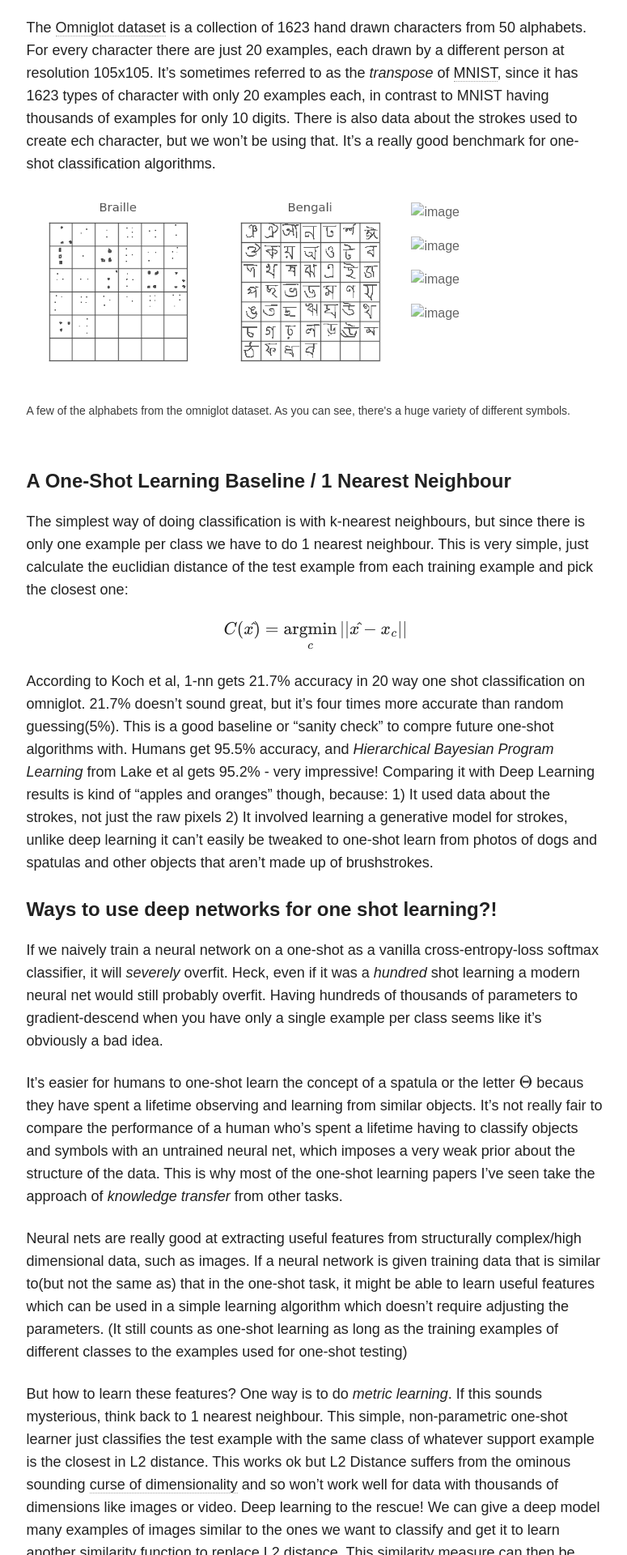
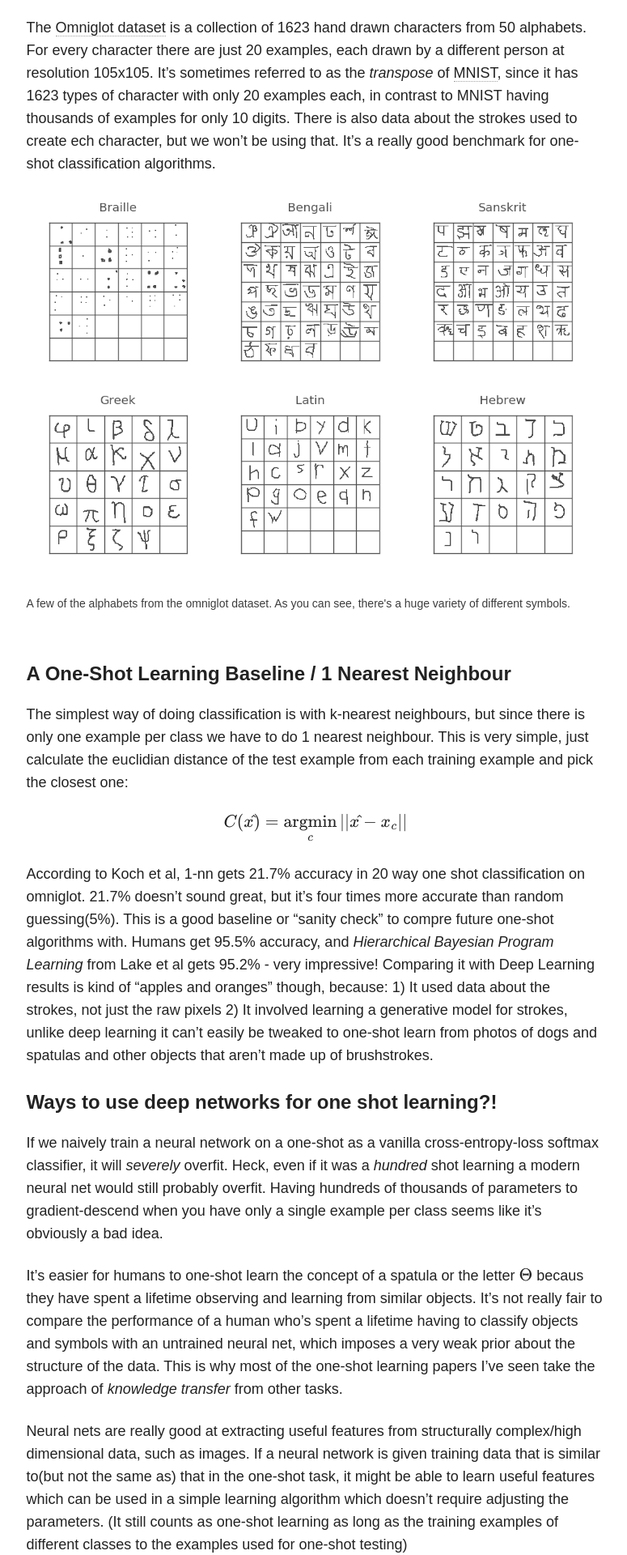
Before and after one commit to sorenbouma/sorenbouma.github.io, a Jekyll site: the page built from _posts/blog/2017-02-11-oneshot.md, in a window 1280 px wide. Shown: the part 3340-5260 px from the top of the page at 81% size, without its empty margins (347-1122 px from the left). Built offline with Jekyll 4.4.1, drawn with Linux system fonts in a browser that asks for light colours; nearby versions of some CDN libraries; formulas are drawn with MathJax 3; comment, search, counter and statistics services are not loaded.

Commit message:
fixed image embed

```diff
--- a/_posts/blog/2017-02-11-oneshot.md
+++ b/_posts/blog/2017-02-11-oneshot.md
@@ -71,10 +71,10 @@ The [Omniglot dataset](https://github.com/brendenlake/omniglot " Lake, B. M., Sa
 <figure class="third">
 	<a href="{{ site.url }}/images/alphabets/Braille.png"><img src="{{ site.url }}/images/alphabets/Braille.png" alt="image"></a>
 	<a href="{{ site.url }}/images/alphabets/Bengali.png"><img src="{{ site.url }}/images/alphabets/Bengali.png" alt="image"></a>
-	<a href="{{ site.url }}/images/alphabets/Sanskrit.png"><img src="{{ site.url }}/images/alphabet/Sanskrit.png" alt="image"></a>
-  <a href="{{ site.url }}/images/alphabets/Greek.png"><img src="{{ site.url }}/images/alphabet/Greek.png" alt="image"></a>
-  <a href="{{ site.url }}/images/alphabets/Latin.png"><img src="{{ site.url }}/images/alphabet/Latin.png" alt="image"></a>
-  <a href="{{ site.url }}/images/alphabets/Hebrew.png"><img src="{{ site.url }}/images/alphabet/Hebrew.png" alt="image"></a>
+	<a href="{{ site.url }}/images/alphabets/Sanskrit.png"><img src="{{ site.url }}/images/alphabets/Sanskrit.png" alt="image"></a>
+  <a href="{{ site.url }}/images/alphabets/Greek.png"><img src="{{ site.url }}/images/alphabets/Greek.png" alt="image"></a>
+  <a href="{{ site.url }}/images/alphabets/Latin.png"><img src="{{ site.url }}/images/alphabets/Latin.png" alt="image"></a>
+  <a href="{{ site.url }}/images/alphabets/Hebrew.png"><img src="{{ site.url }}/images/alphabets/Hebrew.png" alt="image"></a>
 
 	<figcaption>A few of the alphabets from the omniglot dataset. As you can see, there's a huge variety of different symbols.</figcaption>
 </figure>
```
